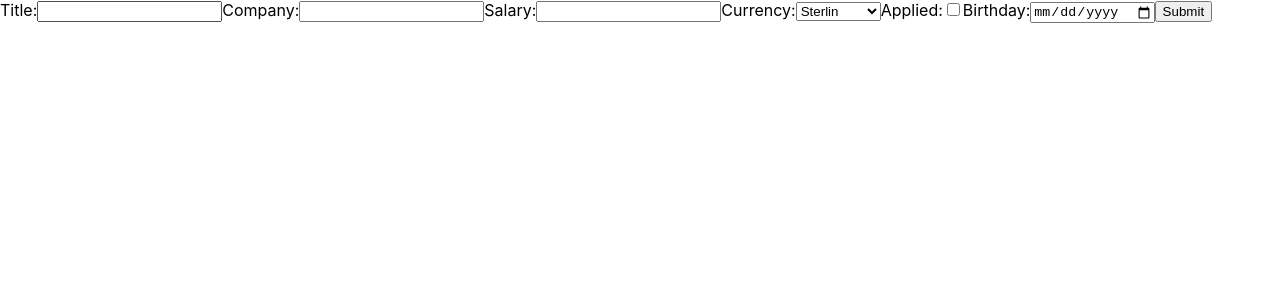
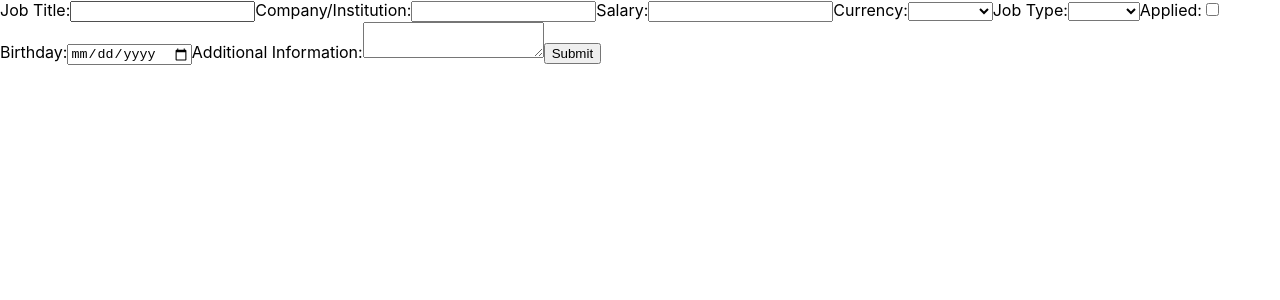
Before and after one commit to zarakigor/job-hunting-generator, a React (Create React App) app: page / in a window 1280 px wide. Shown: the top 300 px of the page. Built offline with nearby package versions, Linux system fonts and the light colour scheme.

Commit message:
new inputs for form added

```diff
--- a/src/App.js
+++ b/src/App.js
@@ -14,9 +14,9 @@ function App() {
 
   return (
     <div>
-      <form onSubmit={handleSubmit}>
+      <form className="FormContainer" onSubmit={handleSubmit}>
         <label>
-          Title:
+          Job Title:
           <input
             type="text"
             name="title"
@@ -25,7 +25,7 @@ function App() {
           />
         </label>
         <label>
-          Company:
+          Company/Institution:
           <input
             type="text"
             name="company"
@@ -45,10 +45,20 @@ function App() {
         <label>
           Currency:
           <select value={job.currency} name="currency" onChange={handleChange}>
+            <option value=""></option>
             <option value="£">Sterlin</option>
             <option value="$">Dolar</option>
             <option value="€">Euro</option>
             <option value="₺">Türk Lirası</option>
+          </select>
+        </label>
+        <label>
+          Job Type:
+          <select value={job.type} name="type" onChange={handleChange}>
+            <option value=""></option>
+            <option value="In Office">In Office</option>
+            <option value="Remote">Remote</option>
+            <option value="Hybrid">Hybrid</option>
           </select>
         </label>
         <label>
@@ -69,6 +79,15 @@ function App() {
             value={job.date}
           />
         </label>
+        <label>
+          Additional Information:
+          <textarea
+            type="text"
+            name="extraInfo"
+            value={job.extraInfo}
+            onChange={handleChange}
+          ></textarea>
+        </label>
         <button>Submit</button>
       </form>
       <div className="CardContainer">{cardElements}</div>
```
